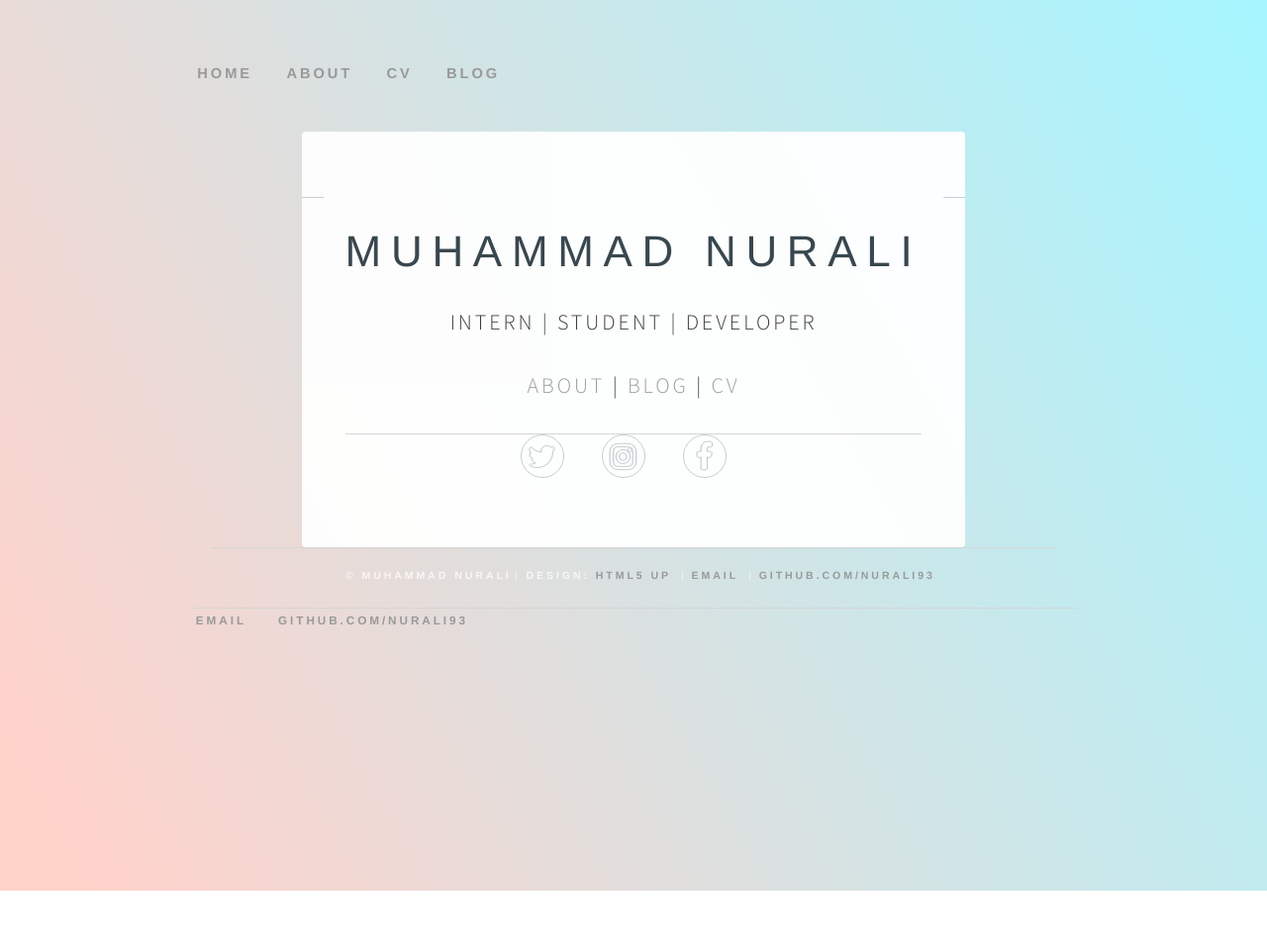
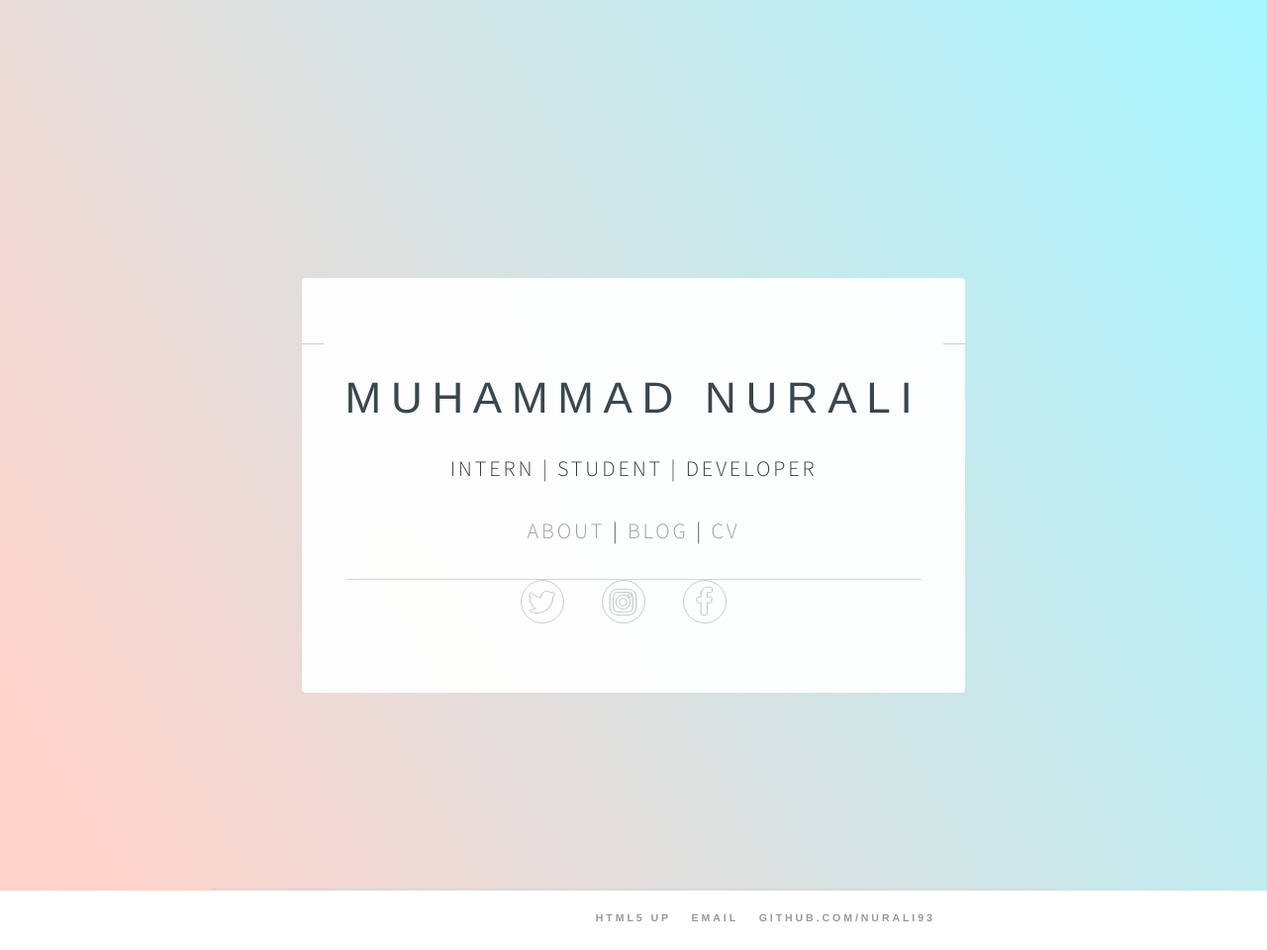
Before and after one commit to nurali93/nurali93.github.io-v1, a Jekyll site: the page built from index.html, in a window 1280 px wide. Shown: the whole page at 99% size. Built offline with Jekyll 4.4.1, drawn with Linux system fonts in a browser that asks for light colours; some of the changed lines change nothing that is shown.

Commit message:
Updated default.html

```diff
--- a/_layouts/default.html
+++ b/_layouts/default.html
@@ -2,6 +2,9 @@
 <html>
 	{% include head.html %}
 	<body>
+
+      {{ content }}
+      <!--
 		<nav>
     		<ul>
         		<li><a href="/">Home</a></li>
@@ -12,14 +15,15 @@
 		</nav>
 		<div class="container">
 
-			{{ content }}
 
-		</div><!-- /.container -->
+
+		</div>
 		<footer>
     		<ul>
         		<li><a href="mailto:nur_ali93@yahoo.com">email</a></li>
         		<li><a href="https://github.com/nurali93">github.com/nurali93</a></li>
 			</ul>
 		</footer>
+/.container -->
 	</body>
 </html>
```
